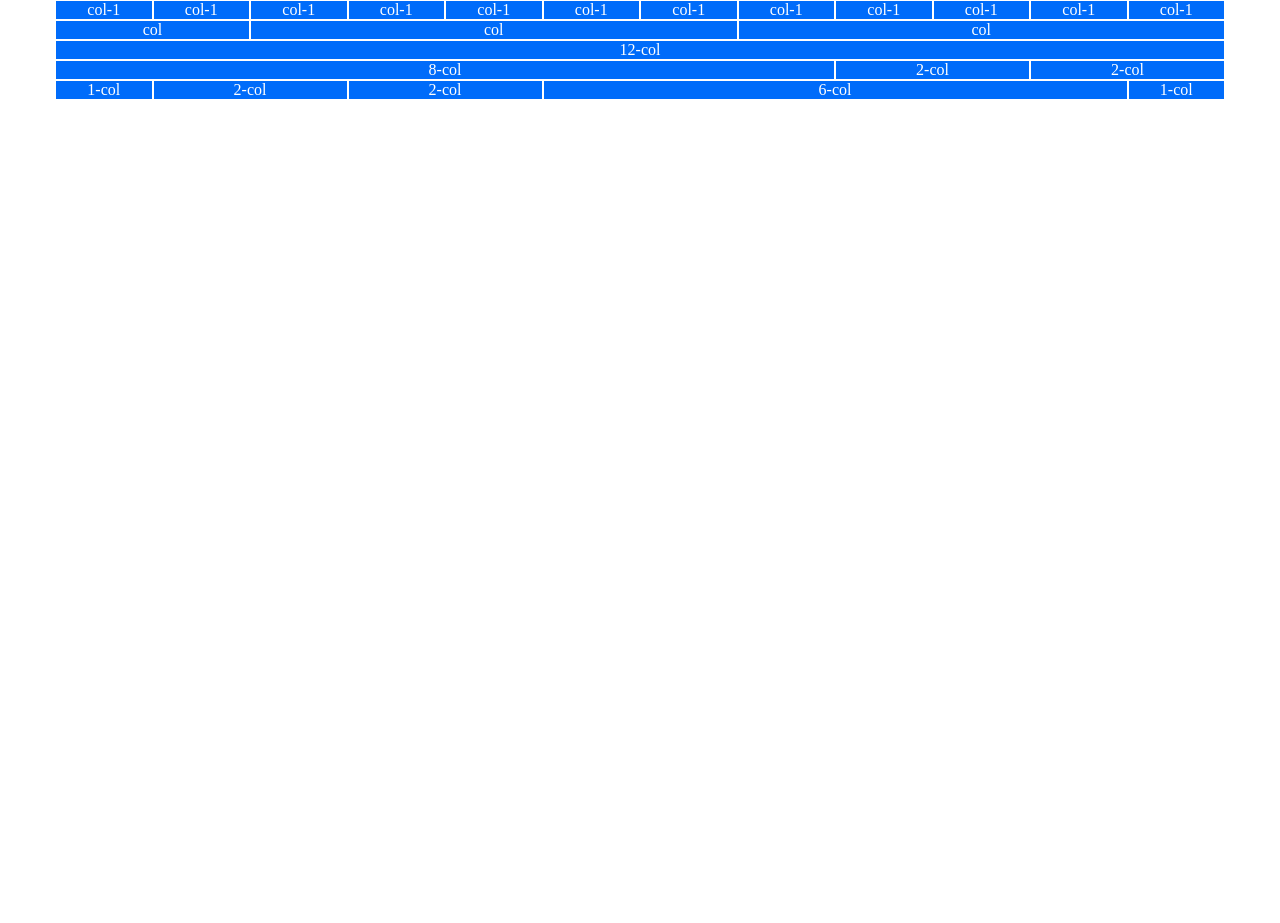
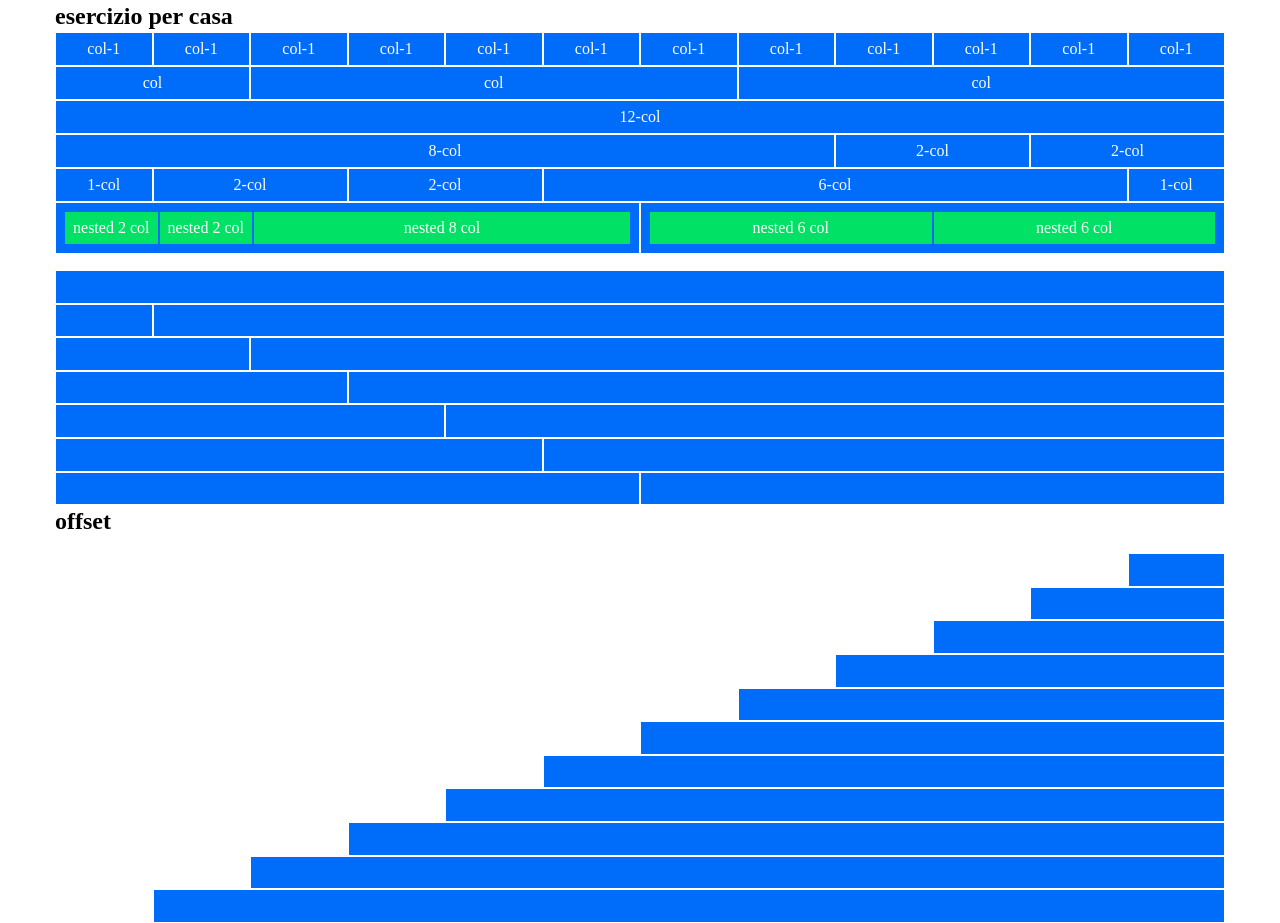
Before and after one commit to Salvatore1985/html-css-12bool, a plain HTML site: page index.html in a window 1280 px wide. Before the commit the page ends 800 px from the top, so only its background shows below. Drawn offline with Linux system fonts and the light colour scheme.

Commit message:
add offset

```diff
--- a/css/bool-12.css
+++ b/css/bool-12.css
@@ -31,16 +31,6 @@
 .col-sx-2{
     width: calc((100% / 12) * 2);
     max-width: calc((100% / 12) * 2);
-}
-
-.col-sx-2{
-    width: calc((100% / 12) * 2);
-    max-width: calc((100% / 12) * 2);
-}
-
-.col-sx-3{
-    width: calc((100% / 12) * 3);
-    max-width: calc((100% / 12) * 3);
 }
 
 .col-sx-3{
@@ -92,3 +82,65 @@
     width: calc((100% / 12) * 12);
     max-width: calc((100% / 12) * 12);
 }
+
+
+/*OFFSET*/
+.offset-sx-1{
+    margin-left: calc((100% / 12) * 1);
+
+}
+
+.offset-sx-2{
+    margin-left: calc((100% / 12) * 2);
+
+}
+
+.offset-sx-3{
+    margin-left: calc((100% / 12) * 3);
+
+}
+
+
+.offset-sx-4{
+    margin-left: calc((100% / 12) * 4);
+
+}
+
+.offset-sx-5{
+    margin-left: calc((100% / 12) * 5);
+
+}
+
+.offset-sx-6{
+    margin-left: calc((100% / 12) * 6);
+
+}
+
+.offset-sx-7{
+    margin-left: calc((100% / 12) * 7);
+
+}
+
+.offset-sx-8{
+    margin-left: calc((100% / 12) * 8);
+
+}
+
+.offset-sx-9{
+    margin-left: calc((100% / 12) * 9);
+
+}
+
+.offset-sx-10{
+    margin-left: calc((100% / 12) * 10);
+
+}
+
+.offset-sx-11{
+    margin-left: calc((100% / 12) * 11);
+
+}
+
+.offset-sx-12{
+    margin-left: calc((100% / 12) * 12);
+}
--- a/css/style.css
+++ b/css/style.css
@@ -1,16 +1,46 @@
 .color-light-blue{
     background-color: #006cfa;
+}
+
+
+.color-green{
+    background-color: #01e165;
 }
 
 .border-white{
     border: 1px solid white;
 }
 
+.border-light-bluewhite{
+    border: 1px solid #006cfa;
+}
+
 .text-center{
     text-align: center;
     vertical-align: middle;
+    line-height: 2rem;
 }
 
+.text-left{
+    text-align: left;
+    vertical-align: middle;
+}
 .text-color-white{
     color: white;
 }
+
+.text-color-black{
+    color: black;
+}
+
+.p-2rem{
+    padding: 0.5rem;
+}
+
+.mt-1rem{
+    margin-top: 1rem;
+}
+
+.ht-2rem{
+    height: 2.1rem;
+}
--- a/index.html
+++ b/index.html
@@ -13,6 +13,7 @@
 
 <body>
     <div class="container text-center text-color-white">
+        <h2 class="text-color-black text-left">esercizio per casa</h2>
         <div class="row ">
             <div class="col-sx-1 color-light-blue border-white"><span class=" "> col-1</span></div>
             <div class="col-sx-1 color-light-blue border-white"><span class=" "> col-1</span></div>
@@ -47,16 +48,84 @@
             <div class="col-sx-6 color-light-blue border-white"><span class=" "> 6-col</span></div>
             <div class="col-sx-1 color-light-blue border-white"><span class=" "> 1-col</span></div>
         </div>
-        <div class="row">
-            <div class="col-sx-1 color-light-blue border-white">
-
+        <div class="row ">
+            <div class="col-sx-6 color-light-blue border-white p-2rem">
+                <div class="row">
+                    <div class="col-sx-2 color-green border-light-bluewhite"><span>nested 2 col</span></div>
+                    <div class="col-sx-2 color-green border-light-bluewhite"><span>nested 2 col</span></div>
+                    <div class="col-sx-8 color-green border-light-bluewhite"><span>nested 8 col</span></div>
+                </div>
             </div>
-            <div class="col-sx-2 color-light-blue border-white">
-
+            <div class="col-sx-6 color-light-blue border-white p-2rem">
+                <div class="row">
+                    <div class="col-sx-6 color-green border-light-bluewhite"><span>nested 6 col</span></div>
+                    <div class="col-sx-6 color-green border-light-bluewhite"><span>nested 6 col</span></div>
+                </div>
             </div>
         </div>
+        <div class="row ht-2rem  mt-1rem">
+            <div class="col-sx-12 color-light-blue border-white"><span class=""> </span></div>
+        </div>
+        <div class="row ht-2rem">
+            <div class="col-sx-1 color-light-blue border-white"><span class=""> </span></div>
+            <div class="col-sx-11 color-light-blue border-white"><span class=""> </span></div>
+        </div>
+        <div class="row ht-2rem">
+            <div class="col-sx-2 color-light-blue border-white"><span class=""> </span></div>
+            <div class="col-sx-10 color-light-blue border-white"><span class=""> </span></div>
+        </div>
+        <div class="row ht-2rem">
+            <div class="col-sx-3 color-light-blue border-white"><span class=""> </span></div>
+            <div class="col-sx-9 color-light-blue border-white"><span class=""> </span></div>
+        </div>
+        <div class="row ht-2rem">
+            <div class="col-sx-4 color-light-blue border-white"><span class=""> </span></div>
+            <div class="col-sx-8 color-light-blue border-white"><span class=""> </span></div>
+        </div>
+        <div class="row ht-2rem">
+            <div class="col-sx-5 color-light-blue border-white"><span class=""> </span></div>
+            <div class="col-sx-7 color-light-blue border-white"><span class=""> </span></div>
+        </div>
+        <div class="row ht-2rem">
+            <div class="col-sx-6 color-light-blue border-white"><span class=""> </span></div>
+            <div class="col-sx-6 color-light-blue border-white"><span class=""> </span></div>
+        </div>
+        <!-- offset -->
+        <h2 class="text-color-black text-left">offset</h2>
+        <div class="row ht-2rem  mt-1rem">
+            <div class="offset-sx-11 col-sx-1 color-light-blue border-white"><span class=""> </span></div>
+        </div>
+        <div class="row ht-2rem ">
+            <div class="offset-sx-10 col-sx-2 color-light-blue border-white"><span class=""> </span></div>
+        </div>
+        <div class="row ht-2rem ">
+            <div class="offset-sx-9 col-sx-3 color-light-blue border-white"><span class=""> </span></div>
+        </div>
+        <div class="row ht-2rem ">
+            <div class="offset-sx-8 col-sx-4 color-light-blue border-white"><span class=""> </span></div>
+        </div>
+        <div class="row ht-2rem ">
+            <div class="offset-sx-7 col-sx-5 color-light-blue border-white"><span class=""> </span></div>
+        </div>
+        <div class="row ht-2rem ">
+            <div class="offset-sx-6 col-sx-6 color-light-blue border-white"><span class=""> </span></div>
+        </div>
+        <div class="row ht-2rem ">
+            <div class="offset-sx-5 col-sx-7 color-light-blue border-white"><span class=""> </span></div>
+        </div>
+        <div class="row ht-2rem ">
+            <div class="offset-sx-4 col-sx-8 color-light-blue border-white"><span class=""> </span></div>
+        </div>
+        <div class="row ht-2rem ">
+            <div class="offset-sx-3 col-sx-9 color-light-blue border-white"><span class=""> </span></div>
+        </div>
+        <div class="row ht-2rem ">
+            <div class="offset-sx-2 col-sx-10 color-light-blue border-white"><span class=""> </span></div>
+        </div>
+        <div class="row ht-2rem ">
+            <div class="offset-sx-1 col-sx-11 color-light-blue border-white"><span class=""> </span></div>
+        </div>
     </div>
-
 </body>
 
 </html>
```
